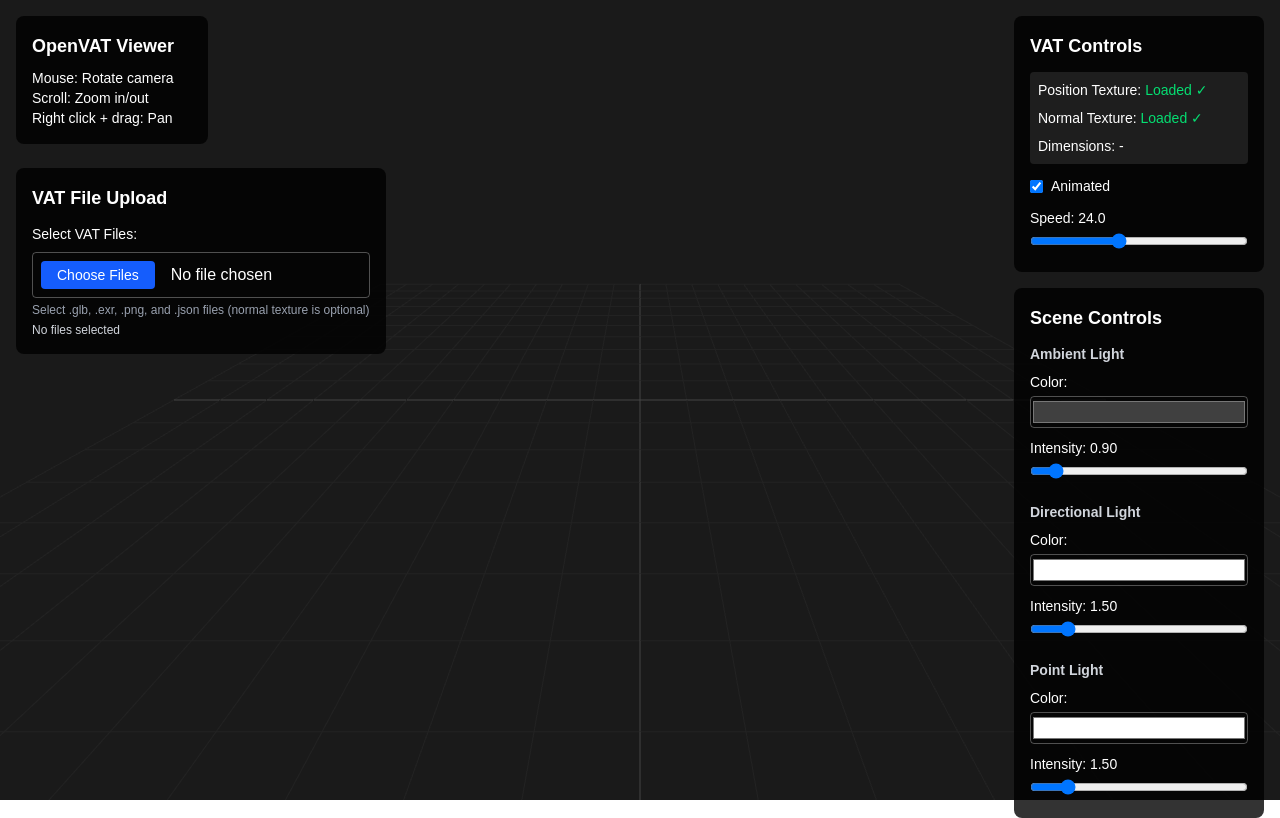
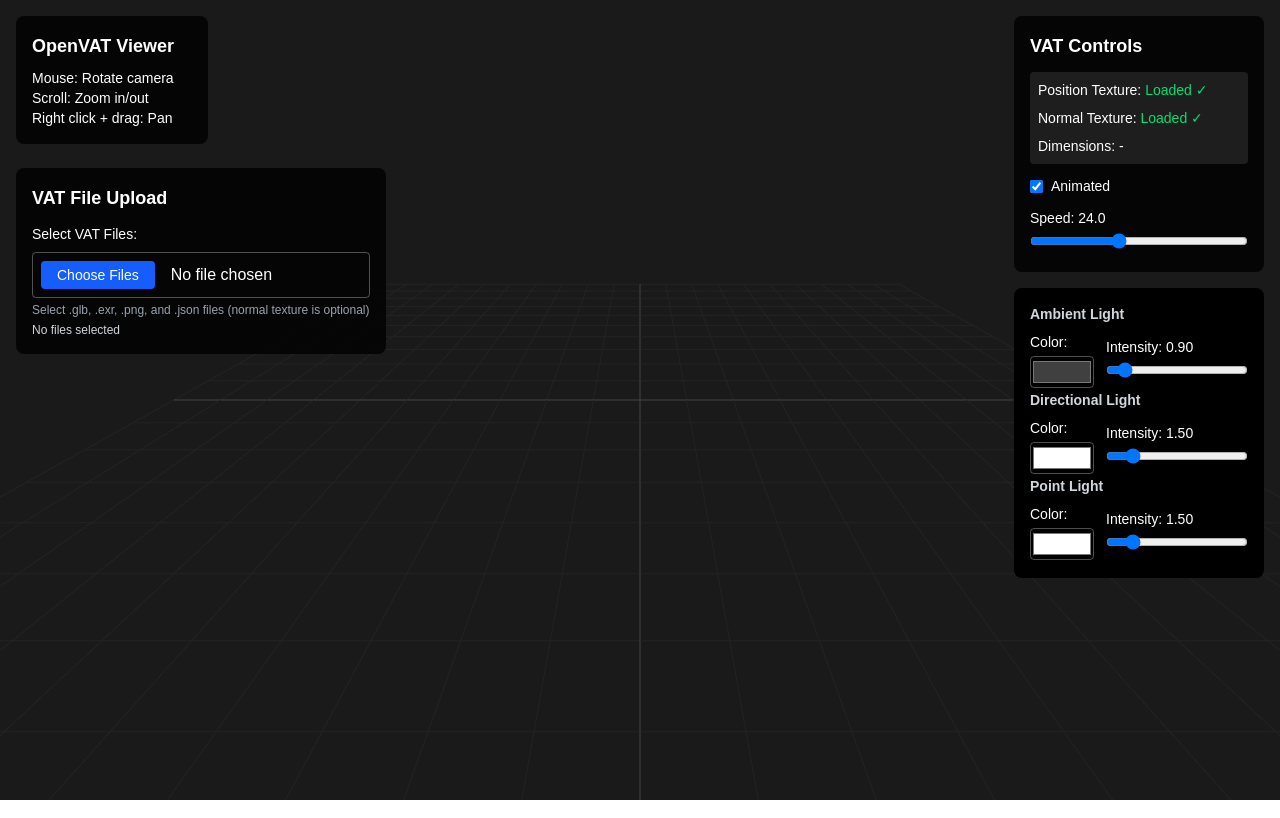
Before and after one commit to meverett/openvat-threejs-viewer, a Next.js app: page / in a window 1280 px wide. Built offline with nearby package versions, Linux system fonts and the light colour scheme.

Commit message:
Updated README and some UI

```diff
--- a/src/components/VATViewer.tsx
+++ b/src/components/VATViewer.tsx
@@ -469,24 +469,21 @@ const VATViewer: React.FC<VATViewerProps> = () => {
         </div>
 
             {/* Scene Controls */}
-        <div className="bg-black/80 text-white p-4 rounded-lg min-w-[250px]">
-          <h4 className="text-lg font-semibold mb-3">Scene Controls</h4>
-
-          <div className="space-y-4">
+            <div className="bg-black text-white p-4 rounded-lg min-w-[250px]">
               {/* Ambient Light Controls */}
               <div className="space-y-2">
                 <h5 className="text-sm font-semibold text-gray-300">Ambient Light</h5>
-              <div className="space-y-2">
-                <div>
+                <div className="flex items-center space-x-3">
+                  <div className="flex-shrink-0">
                     <label className="block text-sm mb-1">Color:</label>
                     <input
                       type="color"
                       value={ambientLightColor}
                       onChange={(e) => setAmbientLightColor(e.target.value)}
-                    className="w-full h-8 rounded border border-white/30"
+                      className="w-16 h-8 rounded border border-white/30"
                     />
                   </div>
-                <div>
+                  <div className="flex-1">
                     <label className="block text-sm mb-1">
                       Intensity: <span>{ambientLightIntensity.toFixed(2)}</span>
                     </label>
@@ -506,17 +503,17 @@ const VATViewer: React.FC<VATViewerProps> = () => {
               {/* Directional Light Controls */}
               <div className="space-y-2">
                 <h5 className="text-sm font-semibold text-gray-300">Directional Light</h5>
-              <div className="space-y-2">
-                <div>
+                <div className="flex items-center space-x-3">
+                  <div className="flex-shrink-0">
                     <label className="block text-sm mb-1">Color:</label>
                     <input
                       type="color"
                       value={directionalLightColor}
                       onChange={(e) => setDirectionalLightColor(e.target.value)}
-                    className="w-full h-8 rounded border border-white/30"
+                      className="w-16 h-8 rounded border border-white/30"
                     />
                   </div>
-                <div>
+                  <div className="flex-1">
                     <label className="block text-sm mb-1">
                       Intensity: <span>{directionalLightIntensity.toFixed(2)}</span>
                     </label>
@@ -536,17 +533,17 @@ const VATViewer: React.FC<VATViewerProps> = () => {
               {/* Point Light Controls */}
               <div className="space-y-2">
                 <h5 className="text-sm font-semibold text-gray-300">Point Light</h5>
-              <div className="space-y-2">
-                <div>
+                <div className="flex items-center space-x-3">
+                  <div className="flex-shrink-0">
                     <label className="block text-sm mb-1">Color:</label>
                     <input
                       type="color"
                       value={pointLightColor}
                       onChange={(e) => setPointLightColor(e.target.value)}
-                    className="w-full h-8 rounded border border-white/30"
+                      className="w-16 h-8 rounded border border-white/30"
                     />
                   </div>
-                <div>
+                  <div className="flex-1">
                     <label className="block text-sm mb-1">
                       Intensity: <span>{pointLightIntensity.toFixed(2)}</span>
                     </label>
@@ -559,7 +556,6 @@ const VATViewer: React.FC<VATViewerProps> = () => {
                       onChange={(e) => setPointLightIntensity(parseFloat(e.target.value))}
                       className="w-full"
                     />
-                </div>
                   </div>
                 </div>
               </div>
```
Also changed, not shown: 2 other files (tests, documents, lock files or other folders). Lines whose indentation alone changed are shown as unchanged.
